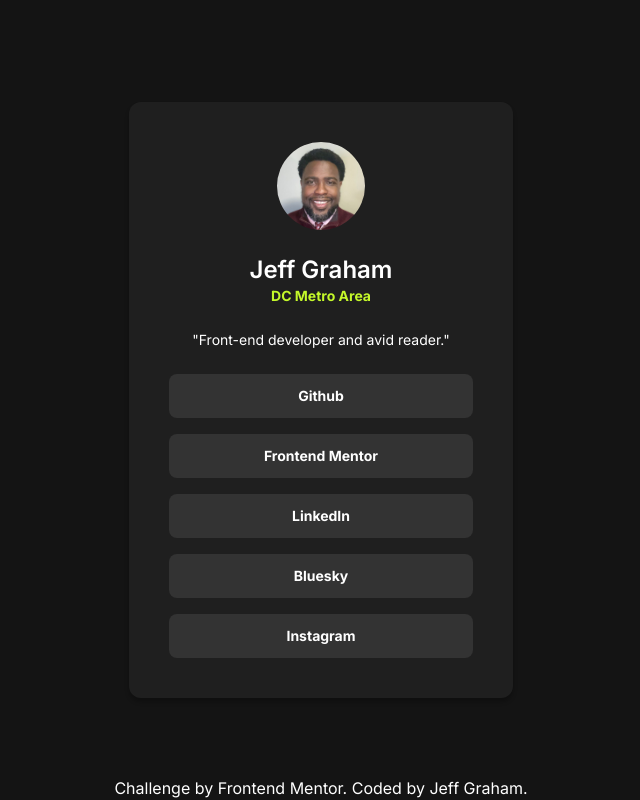
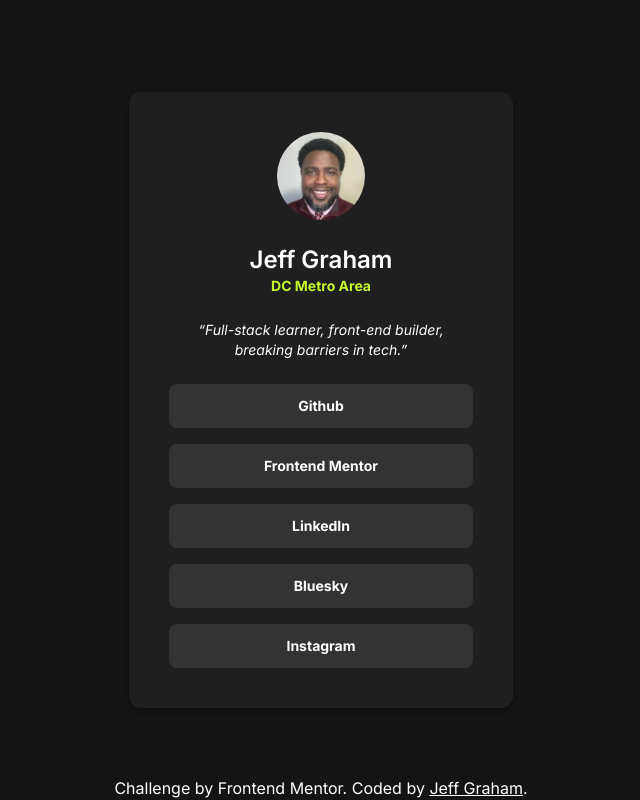
Before and after one commit to jeffgrahamcodes/social-links-profile, a website: page src/index.html in a window 1280 px wide. Shown: the whole page, without its empty margins (319-959 px from the left). Drawn offline with Linux system fonts and the light colour scheme.

Commit message:
add info

```diff
--- a/src/index.html
+++ b/src/index.html
@@ -24,15 +24,25 @@
         <h2 class="text-sm font-bold text-(--green)">DC Metro Area</h2>
       </section>
       <section class="mb-6">
-        <p class="text-sm font-normal">"Front-end developer and avid reader."</p>
+        <p class="text-sm font-normal italic">“Full-stack learner, front-end builder, breaking barriers in tech.”</p>
       </section>
       <nav class="text-sm font-bold min-w-full">
         <ul class="grid gap-4">
-          <li class="bg-(--gray-700) p-3 rounded-lg cursor-pointer hover:bg-(--green) hover:text-(--gray-800)"><a>Github</a></li>
-          <li class="bg-(--gray-700) p-3 rounded-lg cursor-pointer hover:bg-(--green) hover:text-(--gray-800)"><a>Frontend Mentor</a></li>
-          <li class="bg-(--gray-700) p-3 rounded-lg cursor-pointer hover:bg-(--green) hover:text-(--gray-800)"><a>LinkedIn</a></li>
-          <li class="bg-(--gray-700) p-3 rounded-lg cursor-pointer hover:bg-(--green) hover:text-(--gray-800)"><a>Bluesky</a></li>
-          <li class="bg-(--gray-700) p-3 rounded-lg cursor-pointer hover:bg-(--green) hover:text-(--gray-800)"><a>Instagram</a></li>
+          <li class="bg-(--gray-700) p-3 rounded-lg cursor-pointer hover:bg-(--green) hover:text-(--gray-800)">
+            <a href="https://github.com/jeffgrahamcodes" target="_blank">Github</a>
+          </li>
+          <li class="bg-(--gray-700) p-3 rounded-lg cursor-pointer hover:bg-(--green) hover:text-(--gray-800)">
+            <a href="https://www.frontendmentor.io/profile/jeffgrahamcodes" target="_blank">Frontend Mentor</a>
+          </li>
+          <li class="bg-(--gray-700) p-3 rounded-lg cursor-pointer hover:bg-(--green) hover:text-(--gray-800)">
+            <a href="https://www.linkedin.com/in/jeffgrahamcodes/" target="_blank">LinkedIn</a>
+          </li>
+          <li class="bg-(--gray-700) p-3 rounded-lg cursor-pointer hover:bg-(--green) hover:text-(--gray-800)">
+            <a href="https://bsky.app/profile/jeffgrahamcodes.bsky.social" target="_blank">Bluesky</a>
+          </li>
+          <li class="bg-(--gray-700) p-3 rounded-lg cursor-pointer hover:bg-(--green) hover:text-(--gray-800)">
+            <a href="https://www.instagram.com/jeffgraham.codes/" target="_blank">Instagram</a>
+          </li>
         </ul>
       </nav>
     </main>
@@ -43,7 +53,7 @@
         href="https://www.frontendmentor.io?ref=challenge"
         target="_blank"
         >Frontend Mentor</a
-      >. Coded by <a href="https://jeffgraham.codes">Jeff Graham</a>.
+      >. Coded by <a class="underline" href="https://jeffgraham.codes">Jeff Graham</a>.
     </footer>
   </body>
 </html>
```
Also changed, not shown: src/output.css.
